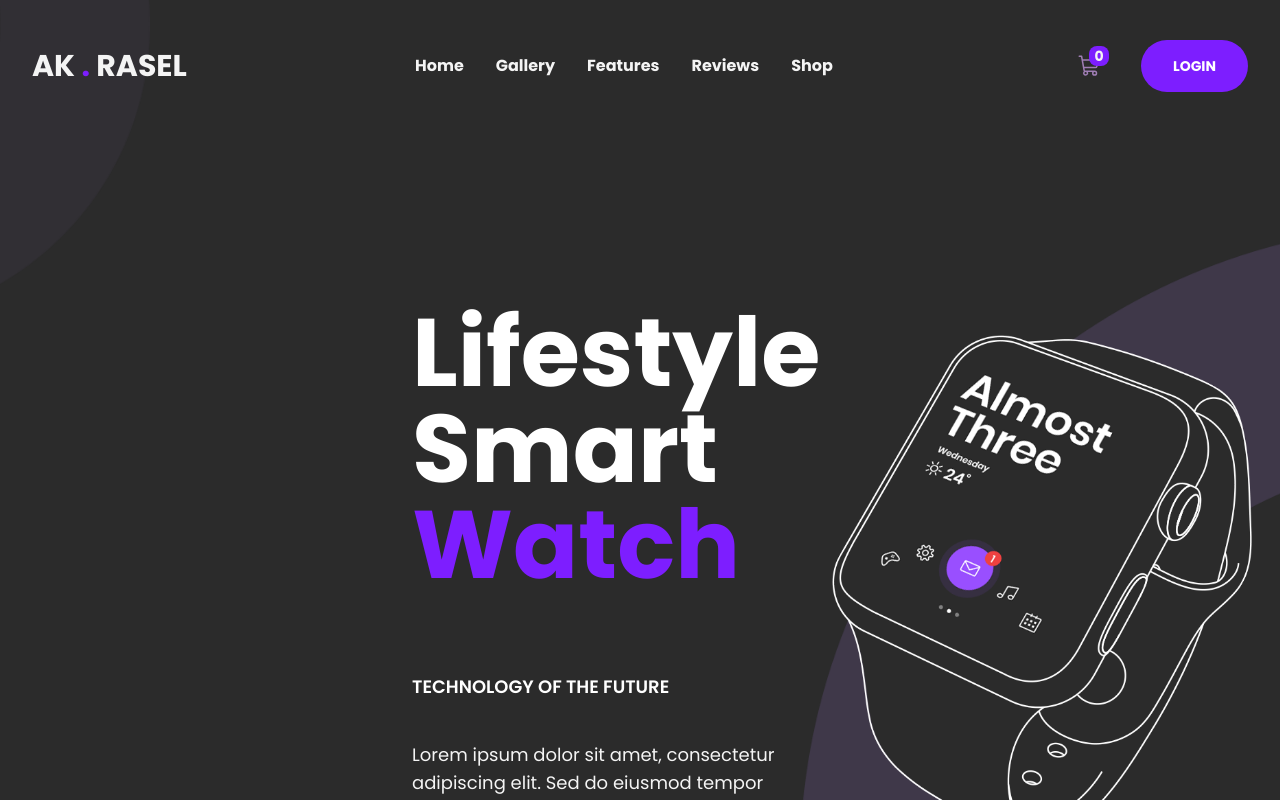
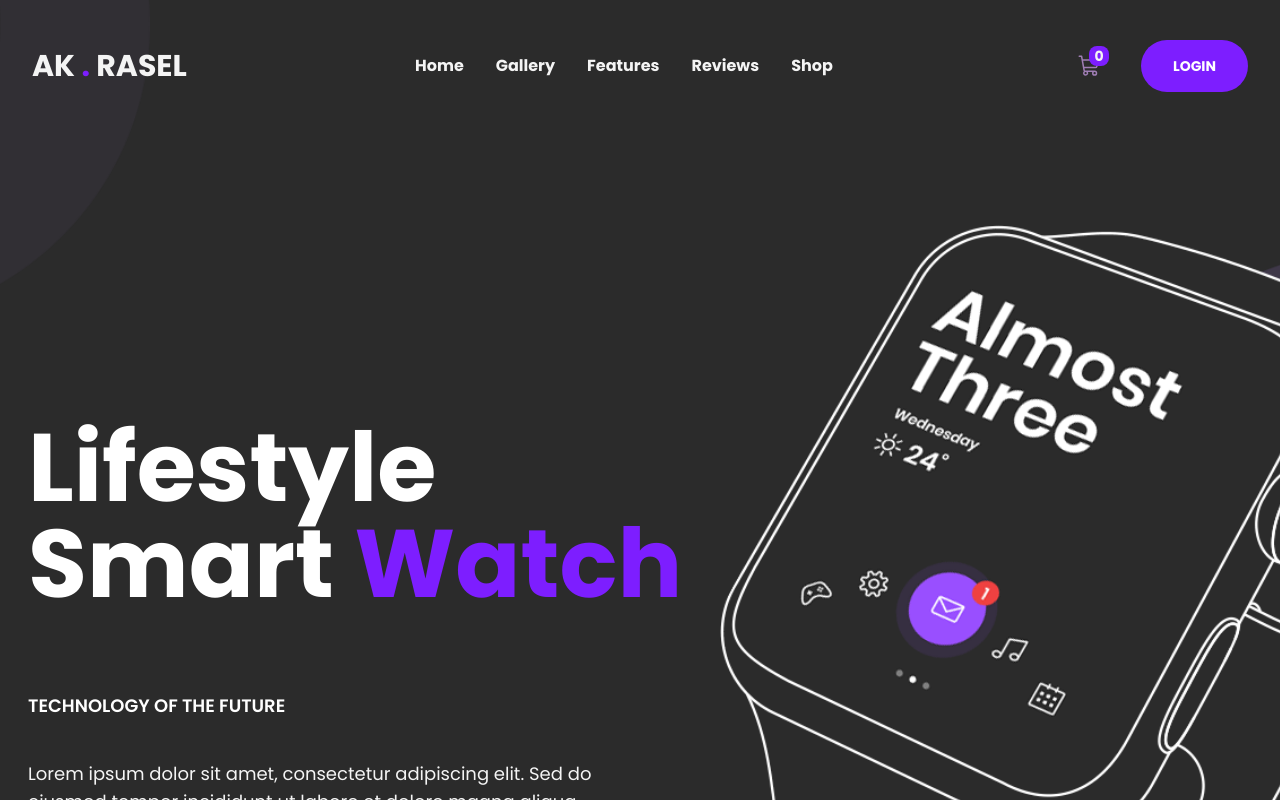
Before and after one commit to AK-Rasel/watch_sell_web, a React (Vite) app: page / in a window 1280 px wide. Shown: the top 800 px of the page. Built offline with nearby package versions, Linux system fonts and the light colour scheme.

Commit message:
banner reasponcive done

```diff
--- a/src/page/home/Banner.jsx
+++ b/src/page/home/Banner.jsx
@@ -4,11 +4,11 @@ import bigRing from "../../assets/Home/backgroundBiglEllipse.png";
 
 const Banner = () => {
   return (
-    <section className=" bg-secondary_color lg:max-h-none max-h-[90vh] overflow-hidden">
-      <div className="w-full relative mx-auto md:mt-6 mt-36 px-7">
-        <div className="flex  flex-col lg:flex-row  xl:pl-96 lg:px-14 xl:px-0 justify-center items-center relative lg:pt-[89px] md:pt-[100px] z-10 text-center lg:text-start">
-          <div className="lg:my-48 w-full">
-            {/* text */}
+    <section className=" bg-secondary_color  lg:max-h-none max-h-[90vh] overflow-hidden">
+      <div className="md:w-full relative xl:w-[1440px] mx-auto md:mt-6 mt-36 px-7">
+        <div className="flex  flex-col lg:flex-row  lg:px-14 xl:px-0 justify-end w-full items-center relative lg:pt-[89px] md:pt-[100px] z-10 text-center lg:text-start">
+          {/* text */}
+          <div className="lg:my-48 w-full slide-right">
             <h1 className="font-bold xl:text-8xl lg:text-6xl md:text-[5rem] md:mb-[40px] text-white text-5xl leading-[62px] md:leading-none mb-12">
               Lifestyle <br /> Smart{" "}
               <span className="text-primary_color">Watch</span>
@@ -16,13 +16,14 @@ const Banner = () => {
             <h3 className="xl:mt-20 lg:mt-10 text-white xl:text-lg lg:text-base text-base md:text-3xl uppercase font-semibold xl:mb-10 lg:mb-5 mb-4">
               technology of the future
             </h3>
-            <p className="text-text_white md:text-lg md:mb-11 md:mt-9 text-sm mb-[50px]  w-full">
-              Lorem ipsum dolor sit amet, consectetur adipiscing elit. Sed do
+            <p className="text-text_white md:text-lg md:mb-11 md:mt-9 text-sm  mb-[50px]  w-full">
+              Lorem ipsum dolor sit amet, consectetur adipiscing elit. Sed do{" "}
+              <br />
               eiusmod tempor incididunt ut labore et dolore magna aliqua.
             </p>
           </div>
           {/* image */}
-          <div className="w-full flex justify-center lg:justify-start relative xl:py-28">
+          <div className="w-full flex justify-end lg:justify-start relative xl:py-28">
             <img
               className="slide-left-img  xl:w-[700px] md:w-[400px]      w-[350px] "
               src={heroWatch}
```
